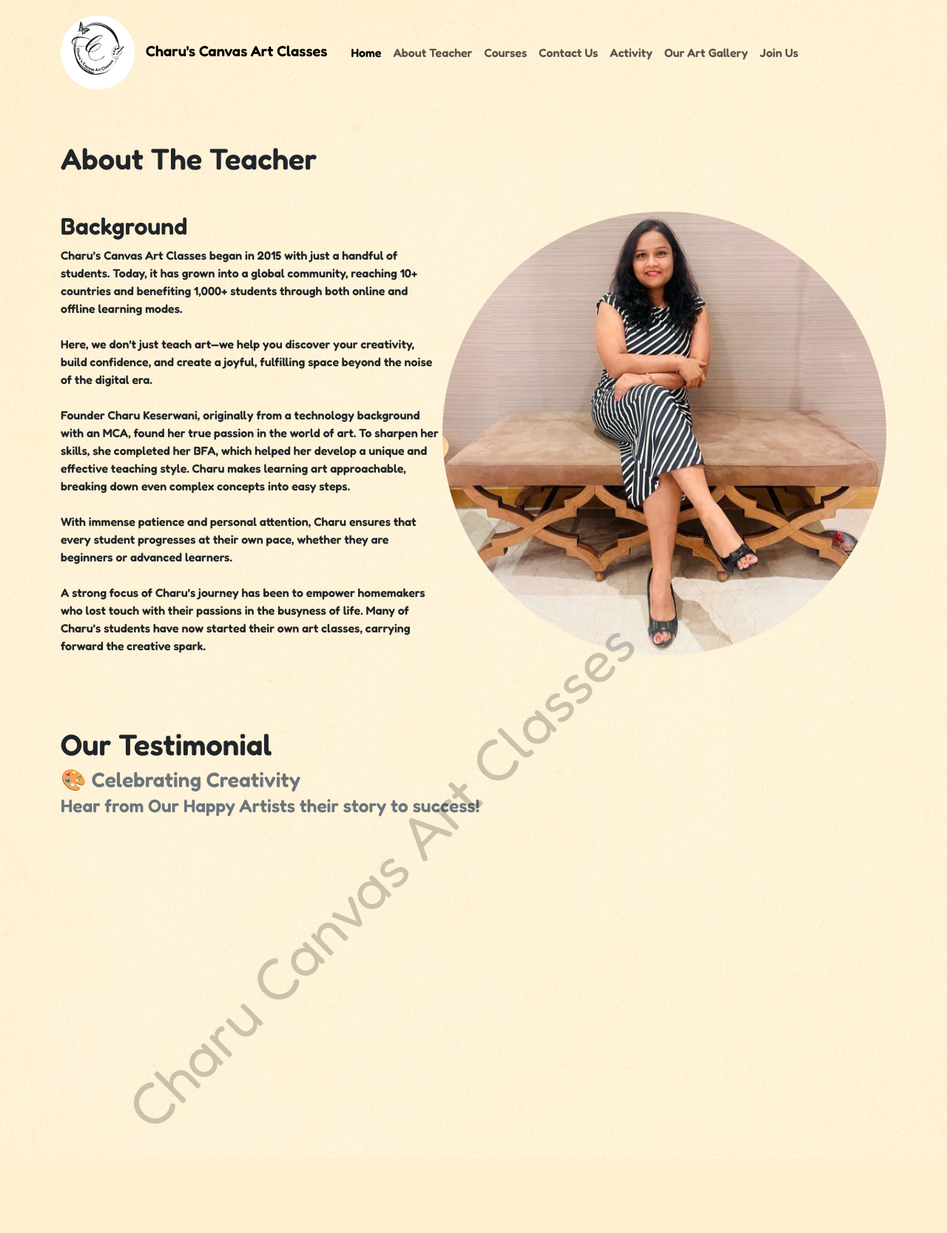
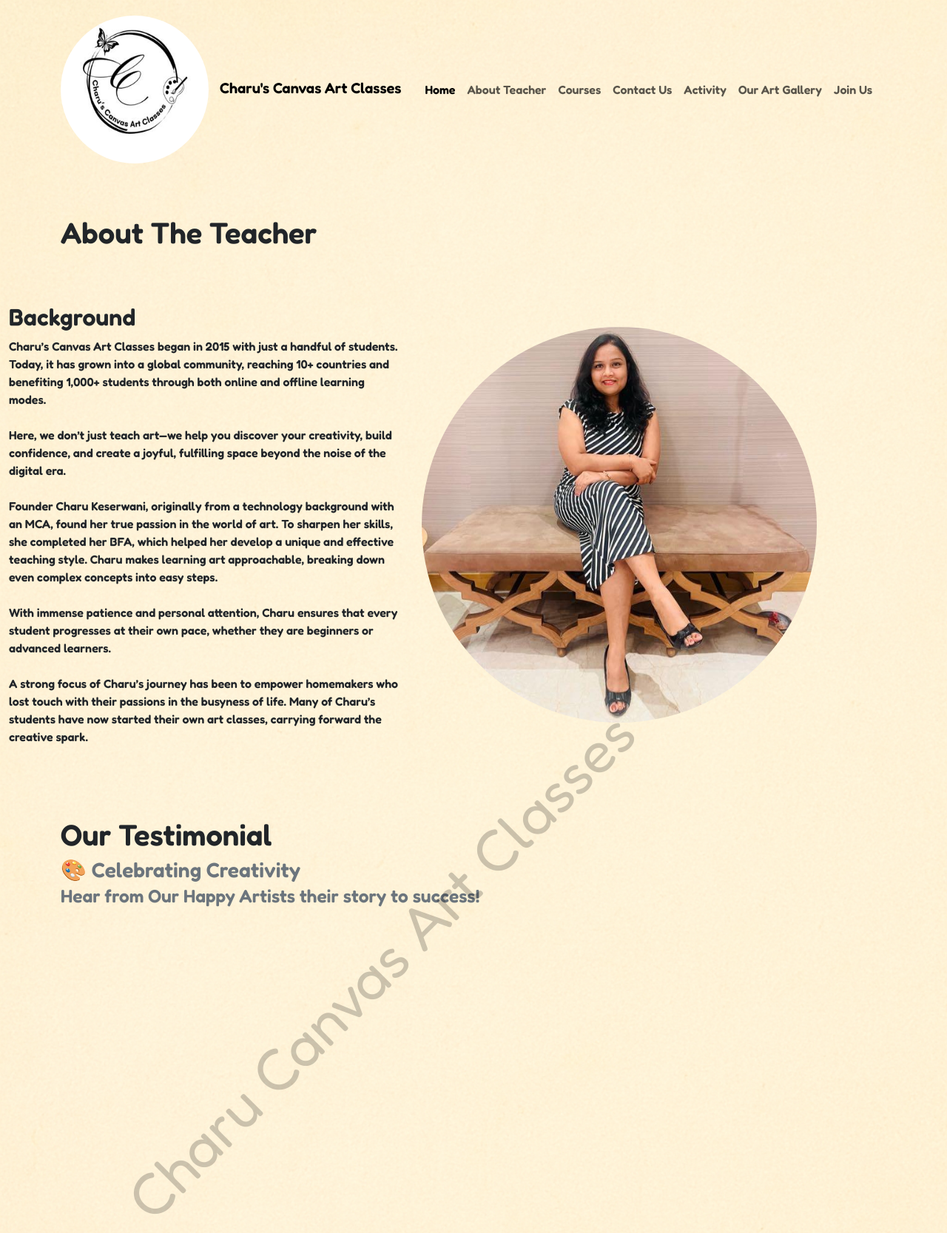
Before and after one commit to CodeVIP123/charu-art-website-django, a Django app: template templates/about.html in a window 1280 px wide. Shown: the top 1667 px of the page at 74% size. Before the commit the page ends 1565 px from the top, so only its background shows below. Run offline with Django 3.2, Linux system fonts and the light colour scheme; the template is opened without the code that fills it, so the values that code supplies are empty.

Commit message:
modified:   templates/about.html 	modified:   templates/base.html 	modified:   templates/home.html

```diff
--- a/templates/about.html
+++ b/templates/about.html
@@ -8,8 +8,8 @@
 <h1 class="container mt-5" style="margin-top: 100px;">
     About The Teacher
 </h1>
-<div class="container mt-5 my-3 d-flex align-items-center">
-    <div style="flex: 1;">
+<div class="container mt-5 my-3 row g-4 align-items-center">
+    <div class="col-md-6">
         <h2>Background</h2>
         <b>Charu’s Canvas Art Classes began in 2015 with just a handful of students. Today, it has grown into a global community, reaching 10+ countries and benefiting 1,000+ students through both online and offline learning modes.
             <br>
@@ -25,8 +25,8 @@
             <br>
             A strong focus of Charu’s journey has been to empower homemakers who lost touch with their passions in the busyness of life. Many of Charu’s students have now started their own art classes, carrying forward the creative spark.</b>
     </div>
-    <div style="flex: 1; text-align: center;">
-        <img src="{% load static %} {% static "charu_image.jpeg" %}" alt="Teacher Image" style="width: 600px; height: 600px; border-radius: 300px;">
+    <div class="col-md-6 text-center">
+        <img src="{% load static %} {% static "charu_image.jpeg" %}" alt="Teacher Image" class="img-fluid rounded-circle mx-auto d-block">
     </div>
 </div>
 <div class="container mt-5 my-3">
--- a/templates/base.html
+++ b/templates/base.html
@@ -93,7 +93,7 @@
   <nav class="navbar navbar-expand-lg">
     <div class="container my-2">
       <a class="navbar-brand" href="/">
-        <img src="{% static 'art-banner.jpeg' %}" alt="Logo" style="border-radius: 300px; width: 100px; height: 100px; margin-right: 10px;">
+        <img src="{% static 'art-banner.jpeg' %}" alt="Logo" style="border-radius: 300px; width: 200px; height: 200px; margin-right: 10px;">
         <i><b>Charu's Canvas Art Classes</b></i>
       </a>
       <button class="navbar-toggler" type="button" data-bs-toggle="collapse" data-bs-target="#navbarSupportedContent"
--- a/templates/home.html
+++ b/templates/home.html
@@ -129,13 +129,13 @@
             <b>See some works of our students on <a href="gallary"><b>this page!</b></a></b>
         </div>
         <img src="{% load static %}{% static 'Acrylic/WhatsApp Image 2025-06-10 at 09.07.40.jpeg' %}" alt=""
-            style="width: 230px; height: 230px; border-radius: 300px; margin-right: 50px; margin-left: 0;">
+        class="img-fluid rounded-circle" style="max-width: 230px;">
     </div>
 </div>
 <div class="container mt-5" style="padding-left: 10%;">
     <div style="display: flex; align-items: center; gap: 20px;">
         <img src="{% load static %}{% static 'home_contact.jpeg' %}" alt=""
-            style="width: 250px; height: 250px; border-radius: 300px;">
+        class="img-fluid rounded-circle" style="max-width: 230px;">
         <div>
             <h1>Want Any help?</h1>
             <p>Well then, <a href="/contact">Contact Us!</a></p>
@@ -149,7 +149,7 @@
             <b>Well then, <a href="register"><b>register on this page!</b></a></b>
         </div>
         <img src="{% load static %}{% static 'home_join_us.jpg' %}" alt=""
-            style="width: 230px; height: 230px; border-radius: 300px; margin-right: 50px; margin-left: 0;">
+        class="img-fluid rounded-circle" style="max-width: 230px;">
     </div>
 </div>
 <hr style="border: 1px solid red; margin: 40px 0;">
```
